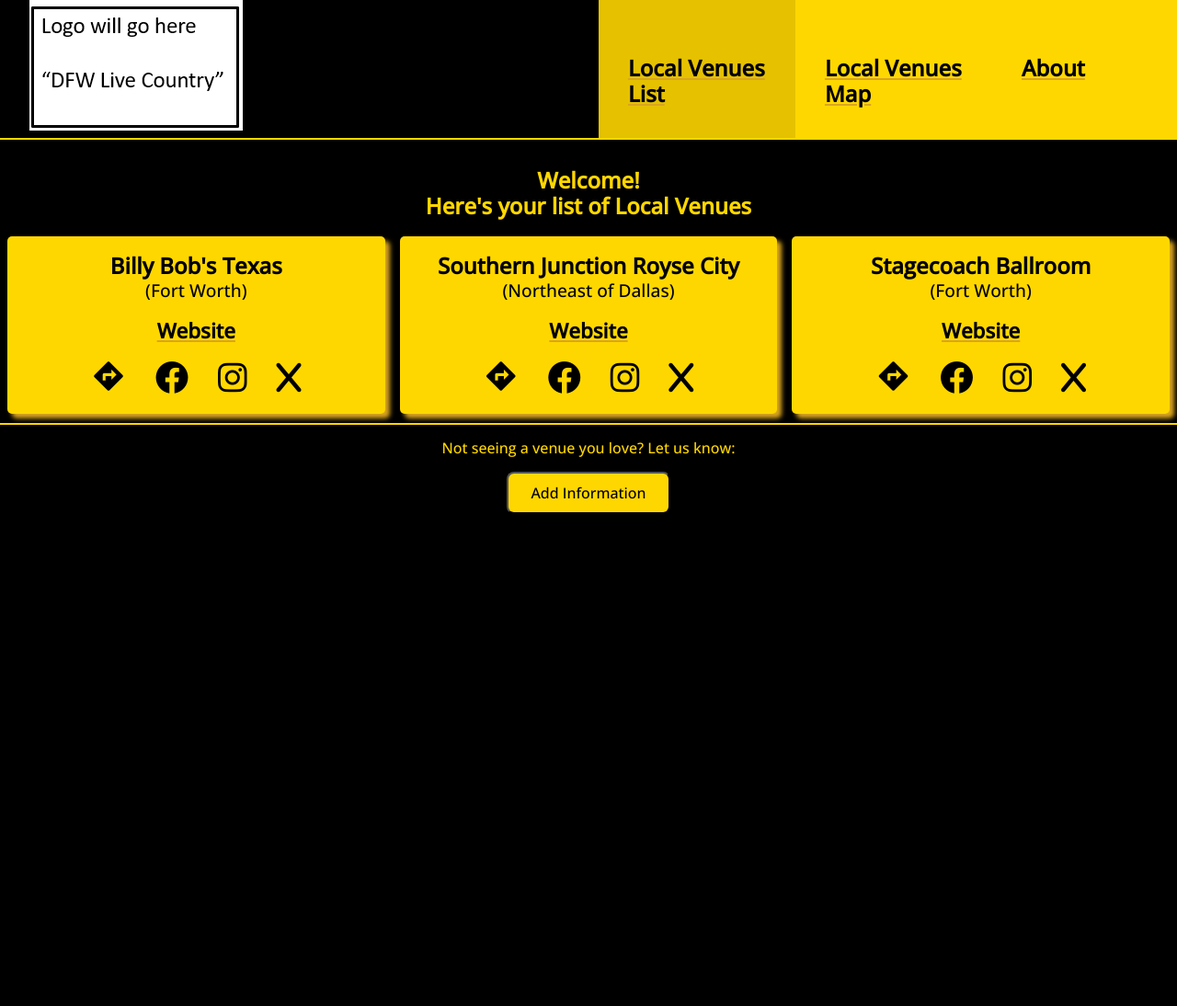
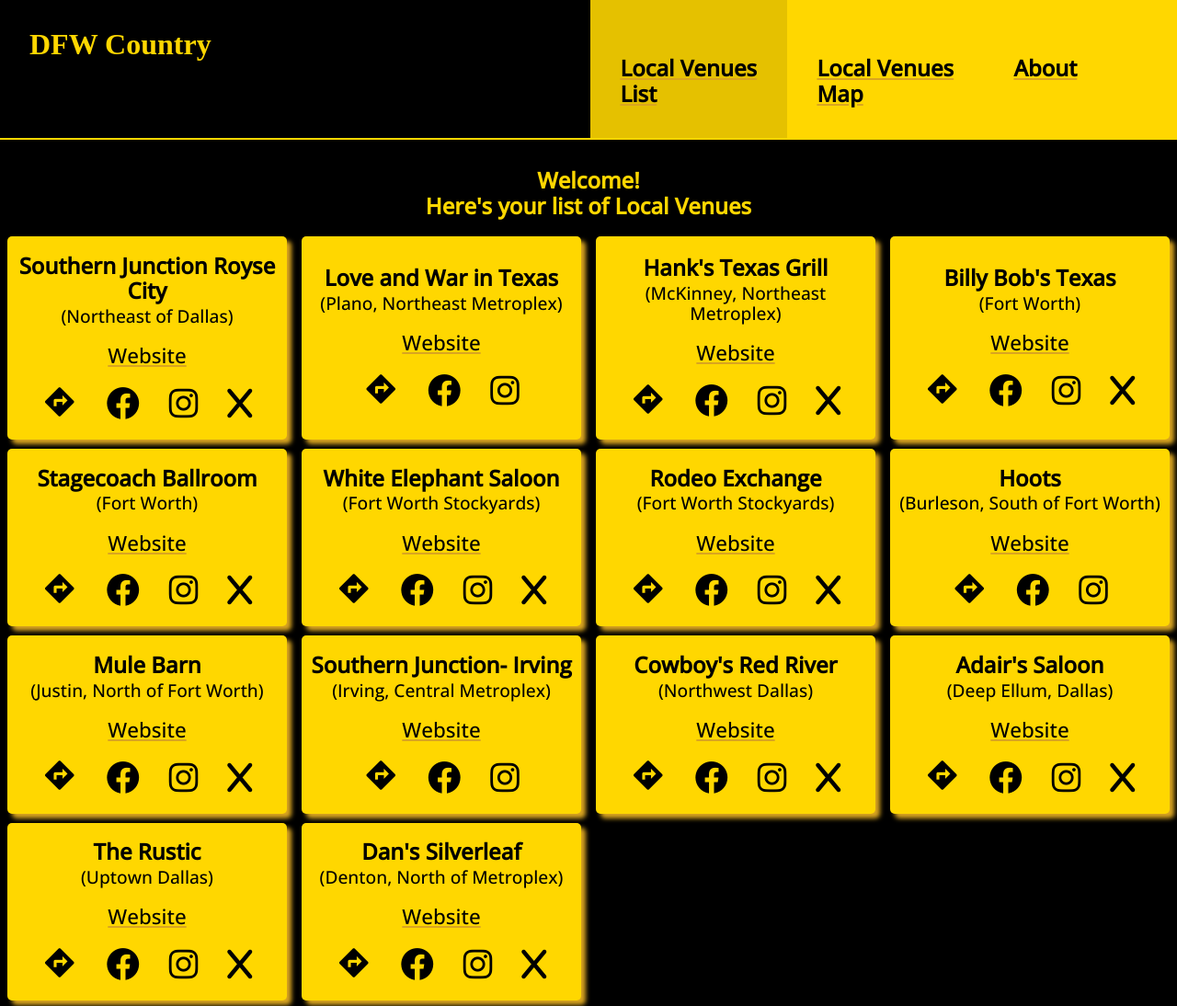
Before and after one commit to jonwoster/dfwcountry, a plain HTML site: page index.html in a window 1280 px wide. Shown: the top 1094 px of the page at 92% size. Before the commit the page ends 800 px from the top, so only its background shows below. Drawn offline with nearby package versions, Linux system fonts and the light colour scheme; a web font is replaced by a local one.

Commit message:
Added venues to json file

```diff
--- a/about.html
+++ b/about.html
@@ -5,7 +5,7 @@
     <meta http-equiv="X-UA-Compatible" content="IE=edge">
     <meta name="viewport" content="width=device-width, initial-scale=1, maximum-scale=1">
 
-    <meta name="description" content="Homepage for DFW Live Country Music">
+    <meta name="description" content="About page for DFW Country Music">
     <title>DFW Live Country Music</title>
     <link rel="stylesheet" href="styles/normalize.css">
     <link rel="stylesheet" href="styles/small.css">
@@ -14,6 +14,7 @@
     <link rel="preconnect" href="https://fonts.googleapis.com">
     <link rel="preconnect" href="https://fonts.gstatic.com" crossorigin>
     <link href="https://fonts.googleapis.com/css2?family=Open+Sans:wght@500&display=swap" rel="stylesheet">
+    <link href='https://fonts.googleapis.com/css?family=Rye' rel='stylesheet'>
     <link rel="stylesheet" href="https://cdnjs.cloudflare.com/ajax/libs/font-awesome/4.7.0/css/font-awesome.min.css">
     <link rel="icon" href="boot-favicon.ico">
 
@@ -24,7 +25,8 @@
 
 <header>
 
-    <img id="header-logo" src="images/small_logo.png" alt="DFW Live Country Logo">
+    <!-- <img class="header-logo" src="images/small_logo.png" alt="DFW Live Country Logo"> -->
+    <h1 class="header-logo">DFW Country</h1>
 
 
     <div id=buttonholder>
@@ -55,7 +57,7 @@
 
 
     <!-- Resource page                                  -->
-    <div class="footeritems resources"><br><br><a href="./resources.html">Resources & Credits</a></div>
+    <!-- <div class="footeritems resources"><br><br><a href="./resources.html">Resources & Credits</a></div> -->
 
     <!-- Javascript links                                -->
     <script src="scripts/genericscript.js"></script>
--- a/index.html
+++ b/index.html
@@ -14,6 +14,7 @@
     <link rel="preconnect" href="https://fonts.googleapis.com">
     <link rel="preconnect" href="https://fonts.gstatic.com" crossorigin>
     <link href="https://fonts.googleapis.com/css2?family=Open+Sans:wght@500&display=swap" rel="stylesheet">
+    <link href='https://fonts.googleapis.com/css?family=Rye' rel='stylesheet'>
     <link href="https://fonts.googleapis.com/icon?family=Material+Icons" rel="stylesheet">
     <link rel="stylesheet" href="https://cdnjs.cloudflare.com/ajax/libs/font-awesome/6.3.0/css/all.min.css">
     <link rel="icon" href="boot-favicon.ico">
@@ -25,7 +26,8 @@
 
 <header>
 
-    <img id="header-logo" src="images/small_logo.png" alt="DFW Live Country Logo">
+    <!-- <img class="header-logo" src="images/small_logo.png" alt="DFW Live Country Logo"> -->
+    <h1 class="header-logo">DFW Country</h1>
 
 
     <div id=buttonholder>
--- a/json/venue_data.json
+++ b/json/venue_data.json
@@ -1,6 +1,39 @@
 
 {
     "venues": [
+
+        {
+            "name": "Southern Junction Royse City",
+            "website": "https://southernjunctionlive.com/music-events/",
+            "facebook": "https://www.facebook.com/sojoTX/?ref=bookmarks",
+            "instagram": "https://www.instagram.com/southern_junction_live/",
+            "twitter": "https://twitter.com/SOJOTexas",
+            "area": "Northeast of Dallas",
+            "latlong": "32.9013808,-96.3676488",
+            "navigation": "https://www.google.com/maps/dir//Southern+Junction+Live,+5574+TX-276,+Royse+City,+TX+75189/@32.9013808,-96.3676488,17z/data=!4m17!1m7!3m6!1s0x8649557727bf1c59:0x785597cd1b0c4b0d!2sSouthern+Junction+Live!8m2!3d32.9013808!4d-96.3650739!16s%2Fg%2F1jglwcb01!4m8!1m0!1m5!1m1!1s0x8649557727bf1c59:0x785597cd1b0c4b0d!2m2!1d-96.3650739!2d32.9013808!3e4?entry=ttu"
+        },
+
+        {
+            "name": "Love and War in Texas",
+            "website": "https://www.loveandwarintexas.com/shows",
+            "facebook": "https://www.facebook.com/lwplano/",
+            "instagram": "https://www.instagram.com/love.and.war.in.texas/?hl=en",
+            "twitter": "",
+            "area": "Plano, Northeast Metroplex",
+            "latlong": "33.01013975090346, -96.70640830000002",
+            "navigation": "https://www.google.com/maps/dir//Love+%26+War+in+Texas,+601+E+Plano+Pkwy,+Plano,+TX+75074/@33.009402,-96.7064083,15z/data=!4m8!4m7!1m0!1m5!1m1!1s0x864c19207788a895:0xfaa972bc8b011d32!2m2!1d-96.7063467!2d33.0092754?entry=ttu"
+        },
+
+        {
+            "name": "Hank's Texas Grill",
+            "website": "https://www.hankstexasgrill.com/calendar",
+            "facebook": "https://www.facebook.com/HanksTexasGrill",
+            "instagram": "https://www.instagram.com/hankstexas/",
+            "twitter": "https://twitter.com/HanksTexas",
+            "area": "McKinney, Northeast Metroplex",
+            "latlong": "33.210326490180485, -96.63705101533982",
+            "navigation": "https://www.google.com/maps/dir//Hank's+Texas+Grill,+1310+N+Central+Expy,+McKinney,+TX+75070/@33.2094827,-96.6370081,15z/data=!4m8!4m7!1m0!1m5!1m1!1s0x864c13a38f9d30a3:0xcb0cdabdabdc135e!2m2!1d-96.6370081!2d33.2094827?entry=ttu"
+        },
         {
             "name": "Billy Bob's Texas",
             "website": "https://billybobstexas.com/events",
@@ -12,16 +45,6 @@
             "navigation": "https://www.google.com/maps/dir//Billy+Bob's+Texas,+2520+Rodeo+Plaza,+Fort+Worth,+TX+76164/@32.7913547,-97.3475912,21z/data=!4m9!4m8!1m0!1m5!1m1!1s0x864e76a6b51cc389:0x325b06118fe2753b!2m2!1d-97.34743!2d32.791326!3e0?entry=ttu"
         },
         {
-            "name": "Southern Junction Royse City",
-            "website": "https://southernjunctionlive.com/music-events/",
-            "facebook": "https://www.facebook.com/sojoTX/?ref=bookmarks",
-            "instagram": "https://www.instagram.com/southern_junction_live/",
-            "twitter": "https://twitter.com/SOJOTexas",
-            "area": "Northeast of Dallas",
-            "latlong": "32.9013808,-96.3676488",
-            "navigation": "https://www.google.com/maps/dir//Southern+Junction+Live,+5574+TX-276,+Royse+City,+TX+75189/@32.9013808,-96.3676488,17z/data=!4m17!1m7!3m6!1s0x8649557727bf1c59:0x785597cd1b0c4b0d!2sSouthern+Junction+Live!8m2!3d32.9013808!4d-96.3650739!16s%2Fg%2F1jglwcb01!4m8!1m0!1m5!1m1!1s0x8649557727bf1c59:0x785597cd1b0c4b0d!2m2!1d-96.3650739!2d32.9013808!3e4?entry=ttu"
-        },
-        {
             "name": "Stagecoach Ballroom",
             "website": "http://www.stagecoachballroom.com/eventscalendar.html",
             "facebook": "https://www.facebook.com/StagecoachBallroom/",
@@ -30,7 +53,106 @@
             "area": "Fort Worth",
             "latlong": "32.7690315,-97.3121008",
             "navigation": "https://www.google.com/maps/dir//Stagecoach+Ballroom,+2516+E+Belknap+St,+Fort+Worth,+TX+76111/@32.7690315,-97.3121008,17z/data=!4m12!1m2!2m1!1sstagecoach+ballroom+twitter!4m8!1m0!1m5!1m1!1s0x864e7129ec4c514b:0x77170f98bf441010!2m2!1d-97.3095318!2d32.7690407!3e4?entry=ttu"
+        },
+
+        {
+            "name": "White Elephant Saloon",
+            "website": "https://whiteelephantsaloon.com/events/",
+            "facebook": "https://www.facebook.com/WhiteElephantSaloon",
+            "instagram": "https://www.instagram.com/whiteelephantsaloon/",
+            "twitter": "https://twitter.com/WElephantSaloon",
+            "area": "Fort Worth Stockyards",
+            "latlong": "32.78959845688086, -97.34883491533982",
+            "navigation": "https://www.google.com/maps/dir//White+Elephant+Saloon,+106+E+Exchange+Ave,+Fort+Worth,+TX+76102/@32.7886424,-97.348792,15z/data=!4m8!4m7!1m0!1m5!1m1!1s0x864e76a6e08155e7:0x27d980a244124d7e!2m2!1d-97.348792!2d32.7886424?entry=ttu"
+        },
+
+        {
+            "name": "Rodeo Exchange",
+            "website": "https://www.rodeoex.com/calendar/",
+            "facebook": "https://www.facebook.com/RodeoExchange",
+            "instagram": "https://www.instagram.com/rodeoexchange/",
+            "twitter": "https://twitter.com/rodeoexchange",
+            "area": "Fort Worth Stockyards",
+            "latlong": "32.78886295852519, -97.3513719845107",
+            "navigation": "https://www.google.com/maps/dir//Rodeo+Exchange,+221+W+Exchange+Ave,+Fort+Worth,+TX+76164/@32.788757,-97.351372,18z/data=!3m1!5s0x864e76a75e6a9589:0x288b0a7e67c6ba55!4m8!4m7!1m0!1m5!1m1!1s0x864e76a75db7d60b:0x8e1cc1353e02693c!2m2!1d-97.351372!2d32.788757?entry=ttu"
+        },
+        {
+            "name": "Hoots",
+            "website": "https://www.facebook.com/hootsbarrendontexas/",
+            "facebook": "https://www.facebook.com/hootsbarrendontexas/",
+            "instagram": "https://www.instagram.com/hoots_burleson_tx/",
+            "twitter": "",
+            "area": "Burleson, South of Fort Worth",
+            "latlong": "32.593308374495464, -97.24806091308221",
+            "navigation": "https://www.google.com/maps/dir//Hoots+Bar+Dance+and+Pool,+5220+FM1187,+Burleson,+TX+76028/@32.5797124,-97.4142291,11z/data=!4m8!4m7!1m0!1m5!1m1!1s0x864e66144a7b3a97:0xed570374c6ca9e4e!2m2!1d-97.2494331!2d32.5797269?entry=ttu"
+        },
+
+        {
+            "name": "Mule Barn",
+            "website": "https://mulebarntexas.com/",
+            "facebook": "https://www.facebook.com/MuleBarn/",
+            "instagram": "https://www.instagram.com/mulebarntexas/",
+            "twitter": "https://twitter.com/MuleBarnTexas",
+            "area": "Justin, North of Fort Worth",
+            "latlong": "33.08482452553518, -97.29660063067963",
+            "navigation": "https://www.google.com/maps/dir//Mule+Barn+Sports+Bar+%26+Grill,+218+FM156,+Justin,+TX+76247/@33.0840874,-97.2965148,15z/data=!4m8!4m7!1m0!1m5!1m1!1s0x864dc50f45d09d9d:0x1301f3b059586634!2m2!1d-97.2964503!2d33.0840872?entry=ttu"
+        },
+
+        {
+            "name": "Southern Junction- Irving",
+            "website": "https://southernjunctiontexas.com/events/",
+            "facebook": "https://www.facebook.com/SouthernJunctionTexas/events/",
+            "instagram": "https://www.instagram.com/southernjunctiontexas/",
+            "twitter": "",
+            "area": "Irving, Central Metroplex",
+            "latlong": "32.9013808,-96.3676488",
+            "navigation": "https://www.google.com/maps/dir//Southern+Junction+Texas,+101+N+Rogers+Rd,+Irving,+TX+75061/@32.815638,-96.9644251,17z/data=!4m8!4m7!1m0!1m5!1m1!1s0x864e839fcf650cd3:0x51cf103dd0888e77!2m2!1d-96.9644206!2d32.8158413?entry=ttu"
+        },
+        {
+            "name": "Cowboy's Red River",
+            "website": "https://www.cowboysdancehall.com/dallas/events/",
+            "facebook": "https://www.facebook.com/CowboysRedRiver/",
+            "instagram": "https://www.instagram.com/cowboysredriver/",
+            "twitter": "https://twitter.com/COWBOYSREDRIVER",
+            "area": "Northwest Dallas",
+            "latlong": "32.862511375966825, -96.89824376932037",
+            "navigation": "https://www.google.com/maps/dir//Cowboys+Red+River+%7C+Dancehall+%26+Saloon,+10310+Technology+Blvd+W,+Dallas,+TX+75220/@32.8616282,-96.8983296,15z/data=!4m8!4m7!1m0!1m5!1m1!1s0x864e9d15904f404f:0x59f03dcadfa85cad!2m2!1d-96.8983296!2d32.8616282?entry=ttu"
+        },
+
+        {
+            "name": "Adair's Saloon",
+            "website": "https://www.adairssaloon.com/content/live-music/",
+            "facebook": "https://www.facebook.com/AdairsSaloon/",
+            "instagram": "https://www.instagram.com/adairssaloon/?hl=en",
+            "twitter": "https://twitter.com/AdairsSaloon",
+            "area": "Deep Ellum, Dallas",
+            "latlong": "32.782882344784866, -96.78515907511306",
+            "navigation": "https://www.google.com/maps/dir//Adair's+Saloon,+2624+Commerce+St,+Dallas,+TX+75226/@32.7826704,-96.7877447,17z/data=!4m8!4m7!1m0!1m5!1m1!1s0x864e98e763ad907b:0x43a318a46381f2f6!2m2!1d-96.7851734!2d32.7826822?entry=ttu"
+        },
+        {
+            "name": "The Rustic",
+            "website": "https://therustic.com/musicevents/",
+            "facebook": "https://www.facebook.com/therusticdallas",
+            "instagram": "https://www.instagram.com/therusticdallas",
+            "twitter": "https://twitter.com/therustic",
+            "area": "Uptown Dallas",
+            "latlong": "32.80530156464974, -96.79430063172308",
+            "navigation": "https://www.google.com/maps/dir//The+Rustic,+3656+Howell+St,+Dallas,+TX+75204/@32.803994,-96.799193,16z/data=!4m8!4m7!1m0!1m5!1m1!1s0x864e9ed52d0ec485:0x2b7f337fa8421551!2m2!1d-96.7942148!2d32.8049138?entry=ttu"
+        },
+
+        {
+            "name": "Dan's Silverleaf",
+            "website": "https://danssilverleaf.com/home#calendar",
+            "facebook": "https://www.facebook.com/dans.silverleaf.denton",
+            "instagram": "https://www.instagram.com/danssilverleaf/",
+            "twitter": "https://twitter.com/danssilverleaf",
+            "area": "Denton, North of Metroplex",
+            "latlong": "33.21517906010252, -97.13015213067962",
+            "navigation": "https://www.google.com/maps/dir//Dan's+SilverLeaf,+103+Industrial+St,+Denton,+TX+76201/@33.2141917,-97.1300663,15z/data=!4m8!4m7!1m0!1m5!1m1!1s0x864dca8c812b46db:0x747390326500b974!2m2!1d-97.1301066!2d33.214169?entry=ttu"
         }
+
+
+
 
     ]
 }
--- a/scripts/venue_list.js
+++ b/scripts/venue_list.js
@@ -118,9 +118,11 @@ const displaycards = (venues) => {
       card.appendChild(buswebsite);
 
       icons.appendChild(venuenav);
-      icons.appendChild(venuefacebook);
-      icons.appendChild(venueinstagram);
-      icons.appendChild(venuetwitter);
+
+      // If the JSON includes info for the social media, append those to the display card
+      if (`${venue.facebook}`) {icons.appendChild(venuefacebook);}
+      if (`${venue.instagram}`) {icons.appendChild(venueinstagram);}
+      if (`${venue.twitter}`) {icons.appendChild(venuetwitter);}
 
       card.appendChild(icons);
 
--- a/styles/small.css
+++ b/styles/small.css
@@ -18,11 +18,13 @@ header {
     background-color: black;
 }
 
-#header-logo {
+.header-logo {
     grid-column: 1/3;
     grid-row: 1;
     margin-left: 2rem;
     margin-top: 30px;
+    font-family: 'Rye';
+    color: gold;
 }
 
 #buttonholder {
@@ -308,7 +310,7 @@ main a {
     /* padding-bottom: 20px;
     margin-top: 20px; */
     font-size: 1.4rem;
-    font-weight: bold;
+    /* font-weight: bold; */
 }
 
 /* a.venue-list-socials + a.venue-list-socials::before {
@@ -326,6 +328,7 @@ p .venue-list-action, .venue-list-action {
 .sector {
     font-size: 1.2rem;
     padding-bottom: 1rem;
+    /* color: black; */
 }
 
 .pagetitle {
@@ -438,6 +441,10 @@ section {
     font-weight: bold;
 }
 
+/* .venuename {
+    color: black;
+} */
+
 .map {
 	display: flex;
 	flex-direction: column;
```
Also changed, not shown: local_venues_map.html (+5 -4 lines).
